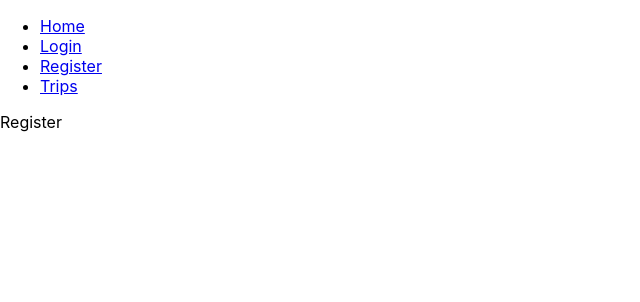
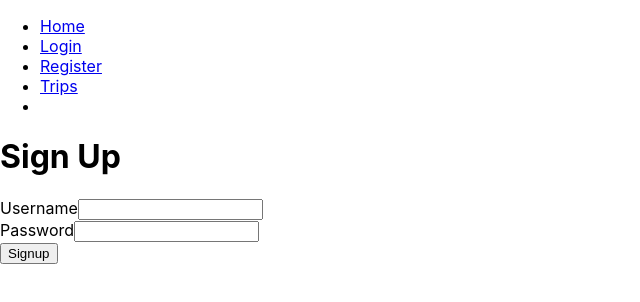
Before and after one commit to shafferma/wanderlust-client, a React (Create React App) app in the folder client/: page /register in a window 1280 px wide. Shown: the top 302 px of the page, without its empty margins (0-640 px from the left). Built offline with nearby package versions, Linux system fonts and the light colour scheme; no server answers.

Commit message:
navbar, login, registration base
-login and registration pages
-token base
-deleted excess or unecessary folder/files
-navbar base

```diff
--- a/client/src/App.js
+++ b/client/src/App.js
@@ -1,4 +1,4 @@
-import logo from "./logo.svg";
+import React, {useState, useEffect} from 'react';
 import "./App.css";
 import { BrowserRouter as Router, Switch, Route, Link } from "react-router-dom";
 import Navbar from "./components/Navbar";
@@ -9,16 +9,35 @@ import TripListPage from "./views/TripListPage";
 import RegistrationPage from "./views/RegistrationPage";
 
 function App() {
+  const [sessionToken, setSessionToken] = useState("");
+
+  useEffect(() => {
+    if (localStorage.getItem("token")) {
+      setSessionToken(localStorage.getItem("token"));
+    }
+  }, []);
+
+  const updateToken = (newToken) => {
+    localStorage.setItem("token", newToken);
+    setSessionToken(newToken);
+    console.log(sessionToken);
+  };
+
+  const clearToken = () => {
+    localStorage.clear();
+    setSessionToken("");
+  };
+
   return (
     <Router>
       <div>
         <Navbar />
         <Switch>
           <Route path="/login">
-            <LoginPage />
+            <LoginPage updateToken={updateToken}/>
           </Route>
           <Route path="/register">
-            <RegistrationPage />
+            <RegistrationPage updateToken={updateToken}/>
           </Route>
           <Route path="/trips/:id">
             <TripViewPage />
--- a/client/src/components/Navbar.js
+++ b/client/src/components/Navbar.js
@@ -1,5 +1,6 @@
 import React, { useState, useEffect } from "react";
 import { Link } from "react-router-dom";
+import { Button } from "reactstrap";
 
 const Navbar = () => {
   return (
@@ -17,6 +18,9 @@ const Navbar = () => {
         <li>
           <Link to="/trips">Trips</Link>
         </li>
+        <li>
+          {/* <Button>Logout</Button> */}
+        </li>
       </ul>
     </nav>
   );
--- a/client/src/views/LoginPage.js
+++ b/client/src/views/LoginPage.js
@@ -1,7 +1,56 @@
-const LoginPage = () => {
-    return (
-        <div>Login</div>
-    )
-}
+import React, { useState } from "react";
+import { Form, FormGroup, Label, Input, Button } from "reactstrap";
+import ApiProvider from "../utils/ApiProvider";
 
-export default LoginPage;
+const Login = (props) => {
+  const [username, setUsername] = useState("");
+  const [password, setPassword] = useState("");
+  const [error, setError] = useState(false);
+
+  let handleSubmit = (event) => {
+    event.preventDefault();
+    //reset error to false when resubmitting
+    setError(false);
+
+    ApiProvider.post("/login", {
+      username,
+      password,
+    })
+      .then((response) => { //TODO once user logs in successfully redirects to..
+        props.updateToken(response.data.sessionToken);
+      })
+      .catch((error) => {
+        setError(error.response.data);
+      });
+  };
+  return (
+
+
+    <div>
+      <h1>Login</h1>
+      <Form onSubmit={handleSubmit}>
+        <FormGroup>
+          <Label htmlFor="username">Username</Label>
+          <Input
+            onChange={(e) => setUsername(e.target.value)}
+            name="username"
+            value={username}
+          />
+        </FormGroup>
+        <FormGroup>
+          <Label htmlFor="password">Password</Label>
+          <Input
+            onChange={(e) => setPassword(e.target.value)}
+            name="password"
+            type="password"
+            value={password}
+          />
+        </FormGroup>
+        <Button type="submit">Login</Button>
+        {error ? <p style={{ color: "red" }}>{error}</p> : null}
+      </Form>
+    </div>
+  );
+};
+
+export default Login;
--- a/client/src/views/RegistrationPage.js
+++ b/client/src/views/RegistrationPage.js
@@ -1,7 +1,54 @@
-const RegistrationPage = () => {
-    return (
-        <div>Register</div>
-    )
-}
+import React, { useState } from "react";
+import { Form, FormGroup, Label, Input, Button } from "reactstrap";
+import ApiProvider from "../utils/ApiProvider";
+
+const RegistrationPage = (props) => {
+  const [username, setUsername] = useState("");
+  const [password, setPassword] = useState("");
+  const [error, setError] = useState(false);
+
+  let handleSubmit = (event) => {
+    event.preventDefault();
+    //reset error to false when resubmitting
+    setError(false);
+    ApiProvider.post("/register", {
+      username,
+      password,
+    })
+      .then((response) => {
+        props.updateToken(response.data.sessionToken);
+      })
+      .catch((error) => {
+        setError(error.response.data);
+      });
+  };
+
+  return (
+    <div>
+      <h1>Sign Up</h1>
+      <Form onSubmit={handleSubmit}>
+        <FormGroup>
+          <Label htmlFor="username">Username</Label>
+          <Input
+            onChange={(e) => setUsername(e.target.value)}
+            name="username"
+            value={username}
+          />
+        </FormGroup>
+        <FormGroup>
+          <Label htmlFor="password">Password</Label>
+          <Input
+            onChange={(e) => setPassword(e.target.value)}
+            name="password"
+            type="password"
+            value={password}
+          />
+        </FormGroup>
+        <Button type="submit">Signup</Button>
+        {error ? <p style={{ color: "red" }}>{error}</p> : null}
+      </Form>
+    </div>
+  );
+};
 
 export default RegistrationPage;
```
Also changed, not shown: client/src/Auth/Auth.js (deleted), 1 other file (tests, documents, lock files or other folders).
